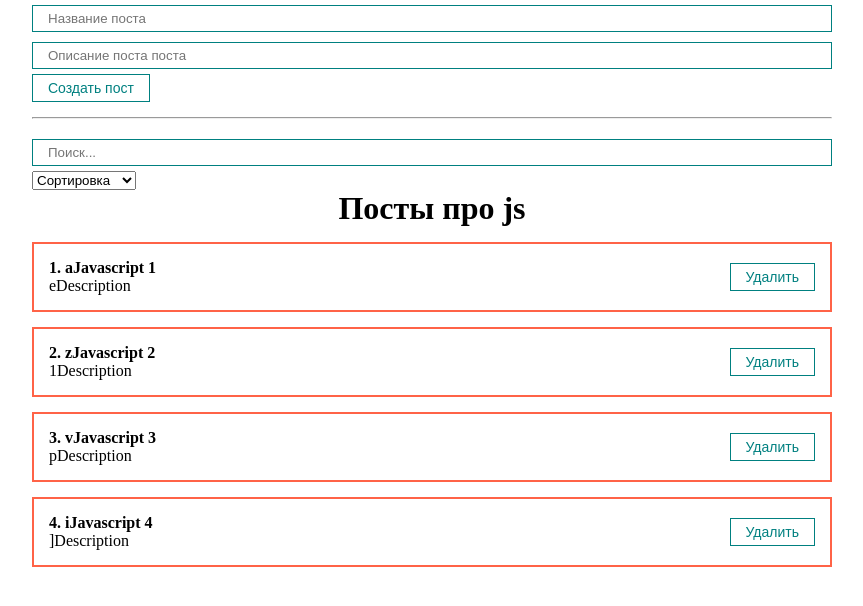
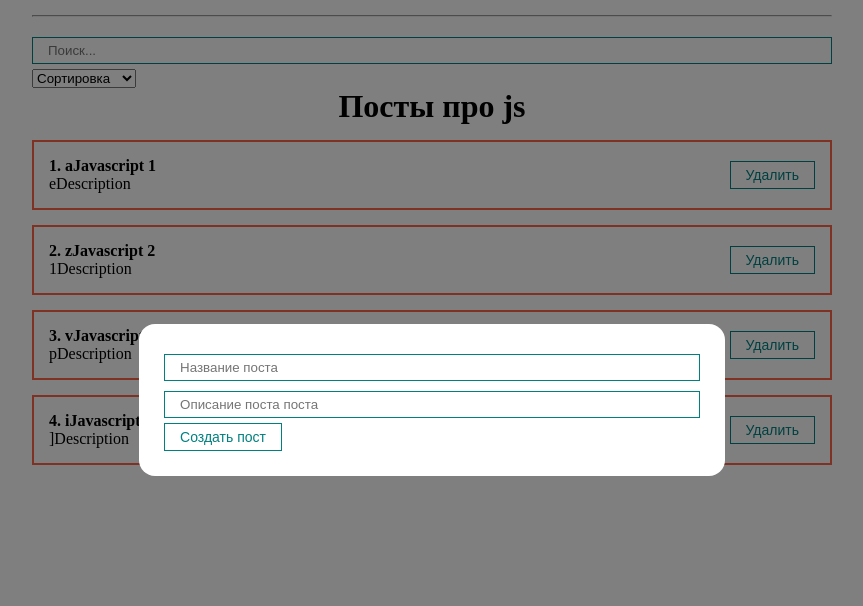
Before and after one commit to shadevil/react_tutorial, a React (Create React App) app: page / in a window 1280 px wide. Shown: the top 606 px of the page, without its empty margins (208-1071 px from the left). Built offline with nearby package versions, Linux system fonts and the light colour scheme.

Commit message:
add modal

```diff
--- a/src/App.js
+++ b/src/App.js
@@ -2,6 +2,7 @@
 import PostFilter from "./components/PostFilter";
 import PostForm from "./components/PostForm";
 import PostList from "./components/PostList";
+import MyModal from "./components/UI/MyModal/MyModal";
 import "./styles/App.css";
 
 function App() {
@@ -35,7 +36,10 @@
 
   return (
     <div className="App">
+      <MyModal>
       <PostForm create={createPost} />
+      </MyModal>
+
       <hr style={{margin: '15px 0'}}/>
       <PostFilter
         filter={filter}
--- /dev/null
+++ b/src/components/UI/MyModal/MyModal.jsx
@@ -0,0 +1,12 @@
+import React from 'react';
+import cl from './MyModal.module.css'
+const MyModal = ({children}) => {
+    return (
+        <div className={[cl.myModal, cl.active]. join(' ')}>
+            <div className={cl.myModalContent}>
+                {children}
+            </div>
+        </div>
+     );
+}
+export default MyModal;
--- /dev/null
+++ b/src/components/UI/MyModal/MyModal.module.css
@@ -0,0 +1,21 @@
+.myModal{
+    position: fixed;
+    top: 0;
+    bottom: 0;
+    right: 0;
+    left: 0;
+    display: none;
+    background: rgba(0, 0, 0, 0.5);
+}
+
+.myModalContent{
+    padding: 25px;
+    background: white;
+    border-radius: 16px;
+    min-width: 250px;
+}
+.myModal.active{
+    display: flex;
+    justify-content: center;
+    align-items: center;
+}
```
